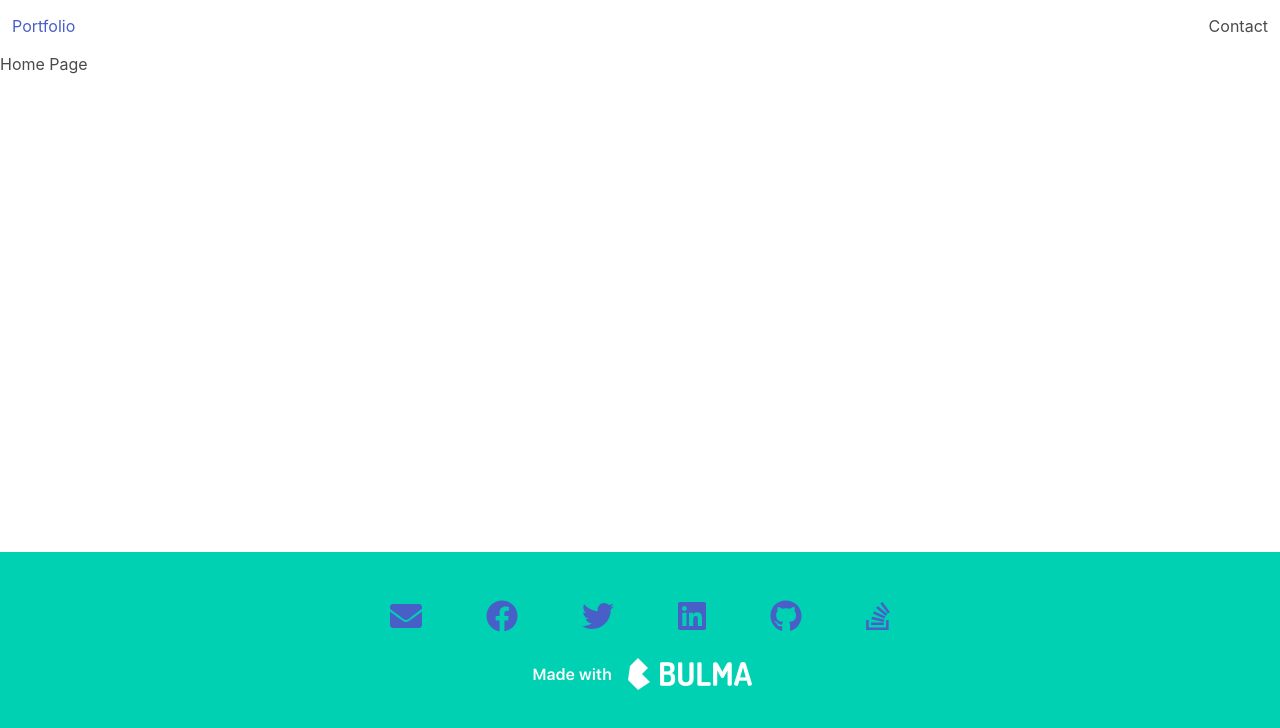
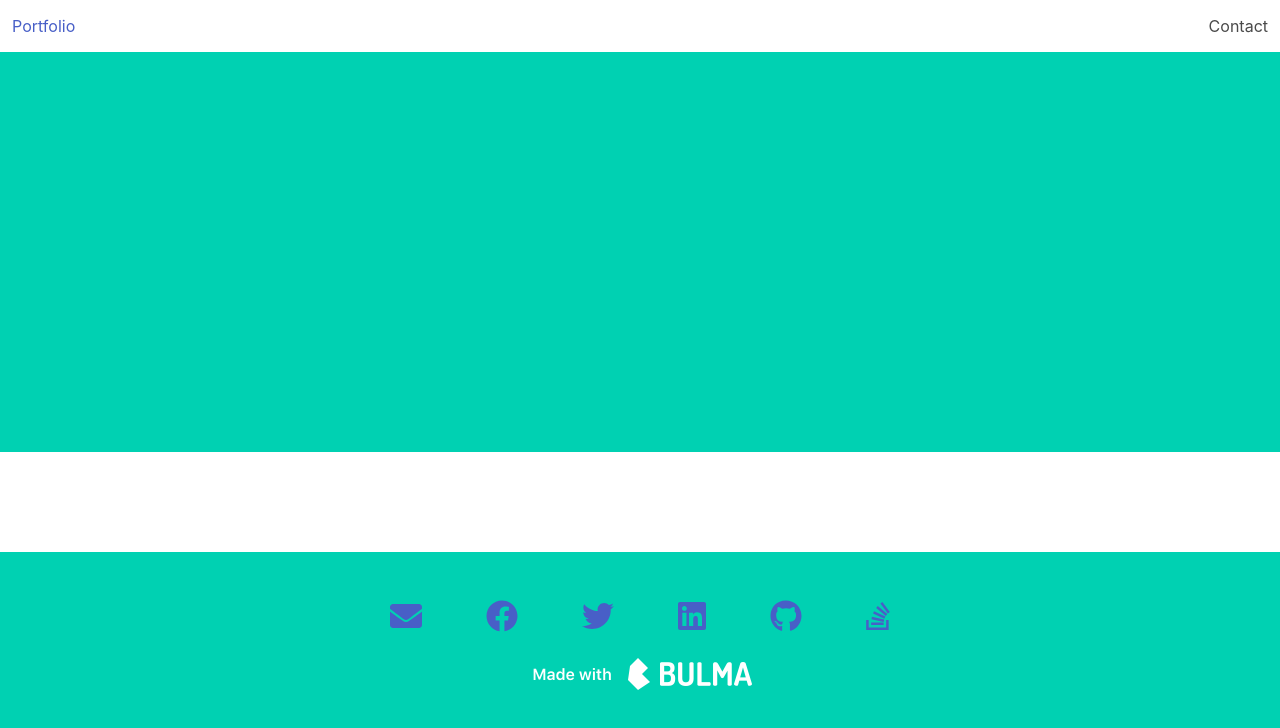
Before and after one commit to jtrpka0912/portfolio.jtrpka0912.nextjs, a Next.js app: page / in a window 1280 px wide. Shown: the top 728 px of the page. Built offline with nearby package versions, Linux system fonts and the light colour scheme.

Commit message:
Added color and height for hero component.

```diff
--- a/components/home-page/home-hero.tsx
+++ b/components/home-page/home-hero.tsx
@@ -6,7 +6,11 @@
  */
 const HomeHero = () => {
     return (
-        <div></div>
+        <div className="hero is-primary is-halfheight">
+            <div className="hero-body">
+
+            </div>
+        </div>
     );
 };
 
--- a/pages/index.tsx
+++ b/pages/index.tsx
@@ -1,4 +1,5 @@
 import type { NextPage } from 'next';
+import HomeHero from '../components/home-page/home-hero';
 
 /**
  * @function HomePage
@@ -10,7 +11,7 @@ import type { NextPage } from 'next';
 const HomePage: NextPage = () => {
     return (
         <div>
-            Home Page
+            <HomeHero />
         </div>
     );
 }
```
